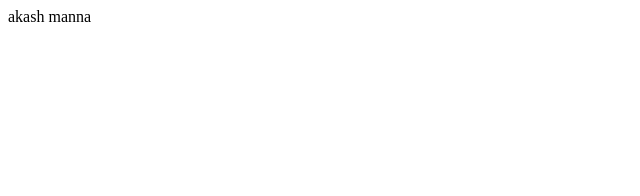
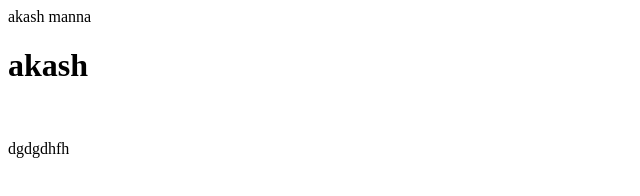
Before and after one commit to Akash-2004-tech/localrepo, a plain HTML site: page index.html in a window 1280 px wide. Shown: the whole page, without its empty margins (0-640 px from the left). Drawn offline with Linux system fonts and the light colour scheme.

Commit message:
addd akash

```diff
--- a/index.html
+++ b/index.html
@@ -1 +1,4 @@
 <p>akash manna</p>
+<h1>akash</h1>
+<br>
+<p>dgdgdhfh</p>
```
